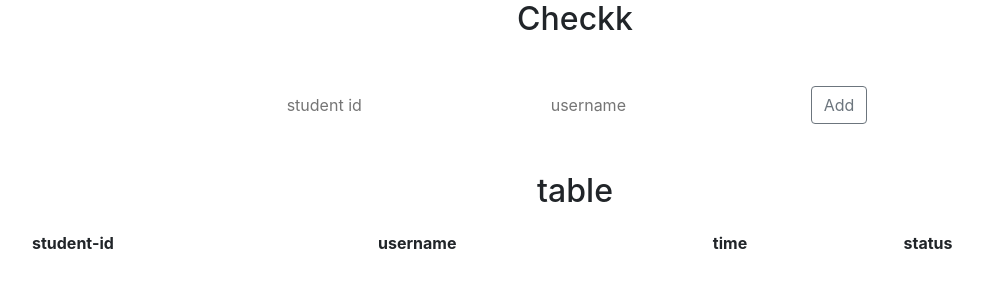
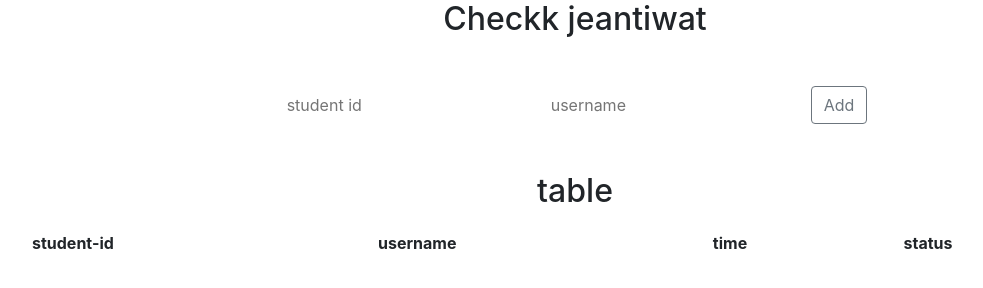
Before and after one commit to PisitchaiR/learnFirebase, a plain HTML site: page index.html in a window 1280 px wide. Shown: the whole page, without its empty margins (65-1048 px from the left). Drawn offline with nearby package versions, Linux system fonts and the light colour scheme; no server answers.

Commit message:
Update index.html

```diff
--- a/index.html
+++ b/index.html
@@ -34,7 +34,7 @@
 <body>
 
     <div class="container">
-        <h2 align="center">Checkk</h2>
+        <h2 align="center">Checkk jeantiwat</h2>
         <div class="input-group mt-5 d-flex justify-content-center">
             <input class="p-1 mr-2" type="text" id="student_id" placeholder="student id" maxlength="8">
             <input class="p-1 mr-2" type="text" id="username" placeholder="username">
```
